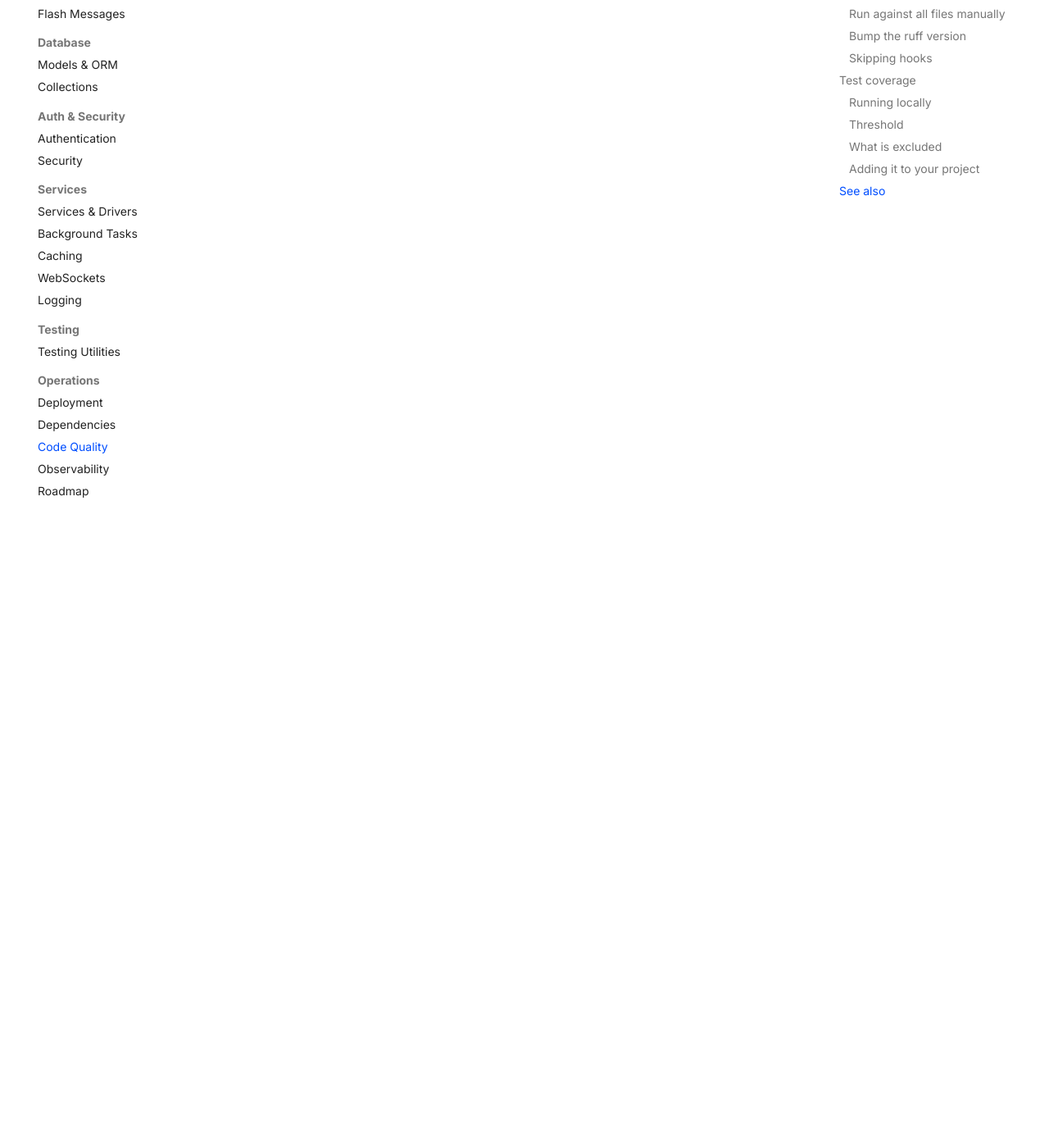
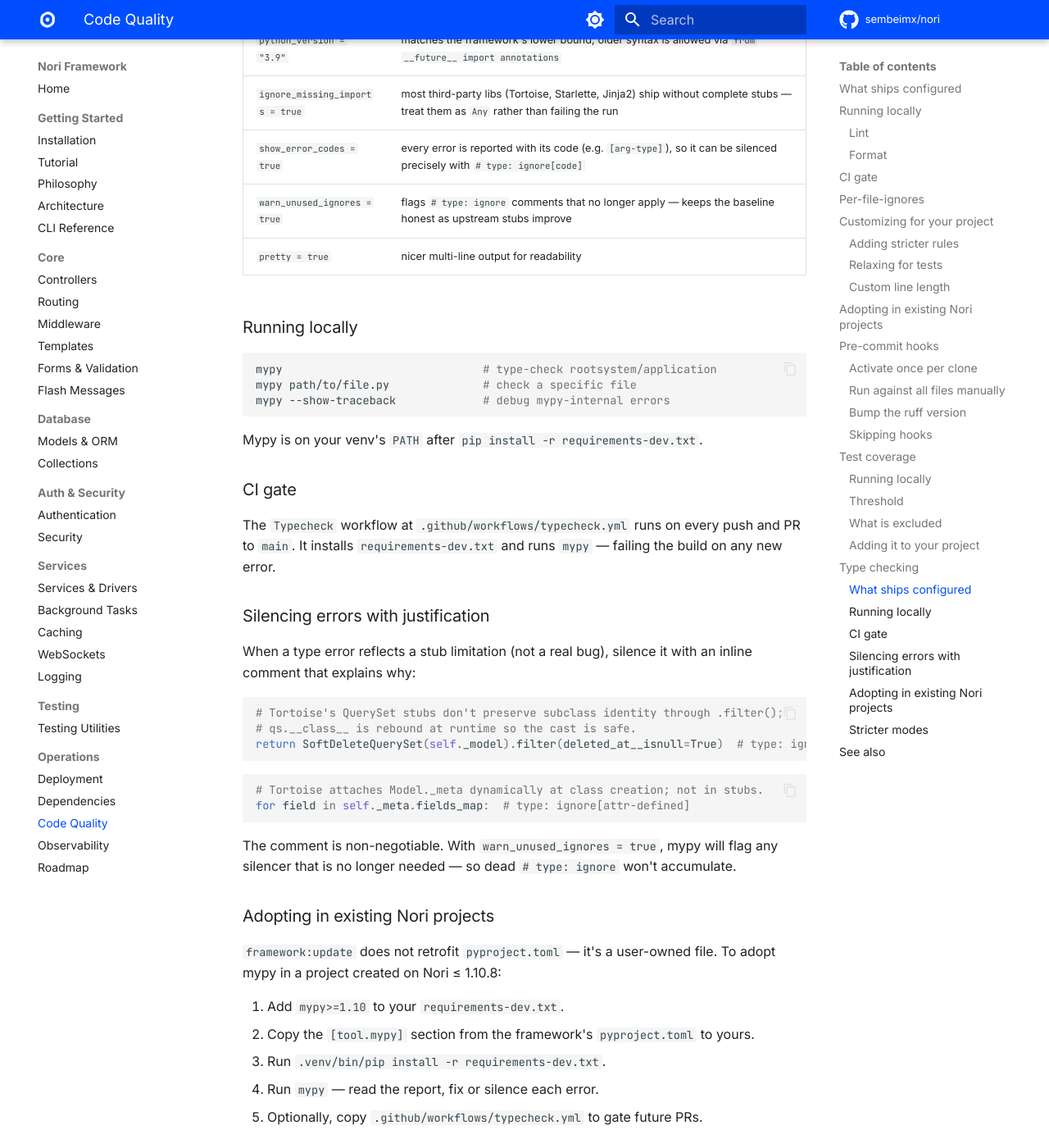
Before and after one commit to sembeimx/nori, an MkDocs documentation site: the page built from docs/code_quality.md, in a window 1280 px wide and 1400 px high, scrolled down 7063 px. Shown: the whole window at 82% size. Built offline with MkDocs 1.6.1 and Material for MkDocs 9.7.7, drawn with Linux system fonts in a browser that asks for light colours; comment, search, counter and statistics services are not loaded; the version menu is left out; some of the changed text lies outside the part shown.

Commit message:
docs: add Type Checking section to code_quality.md

````diff
--- a/docs/code_quality.md
+++ b/docs/code_quality.md
@@ -244,9 +244,105 @@ Existing Nori projects can opt in with the same setup:
 
 ---
 
+## Type checking
+
+Nori ships pre-configured with [mypy](https://mypy.readthedocs.io/) for static type analysis. Configuration lives in `pyproject.toml` under `[tool.mypy]`. The framework codebase passes mypy with zero errors; CI enforces this on every push.
+
+Type checking is gradual, not strict. The aim is to catch real bugs (Optional dereference, wrong return shapes, mismatched call signatures) without forcing every annotation to be exhaustive. Strictness can be tightened per-module as the project matures.
+
+### What ships configured
+
+```toml
+[tool.mypy]
+python_version = "3.9"
+files = ["rootsystem/application"]
+exclude = [
+    "rootsystem/application/migrations",
+    "rootsystem/.framework_backups",
+]
+ignore_missing_imports = true
+show_error_codes = true
+warn_unused_ignores = true
+pretty = true
+```
+
+| Option | Why |
+|--------|-----|
+| `python_version = "3.9"` | matches the framework's lower bound; older syntax is allowed via `from __future__ import annotations` |
+| `ignore_missing_imports = true` | most third-party libs (Tortoise, Starlette, Jinja2) ship without complete stubs — treat them as `Any` rather than failing the run |
+| `show_error_codes = true` | every error is reported with its code (e.g. `[arg-type]`), so it can be silenced precisely with `# type: ignore[code]` |
+| `warn_unused_ignores = true` | flags `# type: ignore` comments that no longer apply — keeps the baseline honest as upstream stubs improve |
+| `pretty = true` | nicer multi-line output for readability |
+
+### Running locally
+
+```bash
+mypy                              # type-check rootsystem/application
+mypy path/to/file.py              # check a specific file
+mypy --show-traceback             # debug mypy-internal errors
+```
+
+Mypy is on your venv's `PATH` after `pip install -r requirements-dev.txt`.
+
+### CI gate
+
+The `Typecheck` workflow at `.github/workflows/typecheck.yml` runs on every push and PR to `main`. It installs `requirements-dev.txt` and runs `mypy` — failing the build on any new error.
+
+### Silencing errors with justification
+
+When a type error reflects a stub limitation (not a real bug), silence it with an inline comment that explains why:
+
+```python
+# Tortoise's QuerySet stubs don't preserve subclass identity through .filter();
+# qs.__class__ is rebound at runtime so the cast is safe.
+return SoftDeleteQuerySet(self._model).filter(deleted_at__isnull=True)  # type: ignore[return-value]
+```
+
+```python
+# Tortoise attaches Model._meta dynamically at class creation; not in stubs.
+for field in self._meta.fields_map:  # type: ignore[attr-defined]
+```
+
+The comment is non-negotiable. With `warn_unused_ignores = true`, mypy will flag any silencer that is no longer needed — so dead `# type: ignore` won't accumulate.
+
+### Adopting in existing Nori projects
+
+`framework:update` does not retrofit `pyproject.toml` — it's a user-owned file. To adopt mypy in a project created on Nori ≤ 1.10.8:
+
+1. Add `mypy>=1.10` to your `requirements-dev.txt`.
+2. Copy the `[tool.mypy]` section from the framework's `pyproject.toml` to yours.
+3. Run `.venv/bin/pip install -r requirements-dev.txt`.
+4. Run `mypy` — read the report, fix or silence each error.
+5. Optionally, copy `.github/workflows/typecheck.yml` to gate future PRs.
+
+### Stricter modes
+
+The defaults are pragmatic. To tighten:
+
+```toml
+[tool.mypy]
+# ... existing config ...
+disallow_untyped_defs = true       # require every function to have signature annotations
+disallow_incomplete_defs = true    # require all params if any param is annotated
+warn_return_any = true             # flag functions that return Any when a real type is declared
+strict_equality = true             # x == y where x and y can never be equal is suspicious
+```
+
+Or all-in:
+
+```toml
+[tool.mypy]
+strict = true
+```
+
+Run `mypy` after each tightening to triage the new errors. Loosen per-module with `[[tool.mypy.overrides]]` blocks where strict mode doesn't fit (e.g. tests, migration scripts).
+
+---
+
 ## See also
 
 - [Ruff documentation](https://docs.astral.sh/ruff/)
 - [Coverage.py documentation](https://coverage.readthedocs.io/)
+- [mypy documentation](https://mypy.readthedocs.io/)
 - [Dependencies](dependencies.md) — how `requirements-dev.txt` works alongside framework deps
 - [Testing](testing.md) — pytest setup for Nori projects
````
